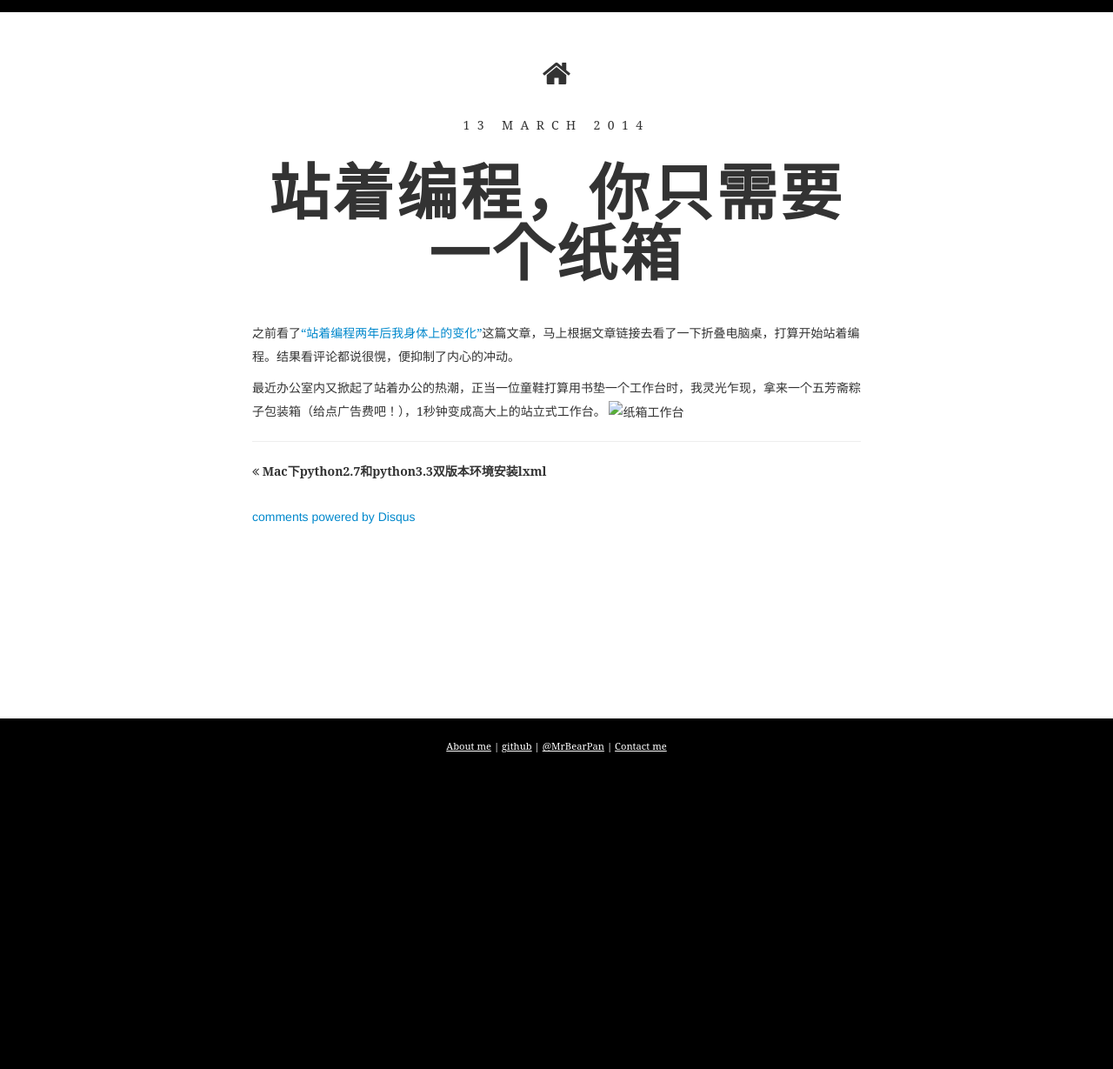
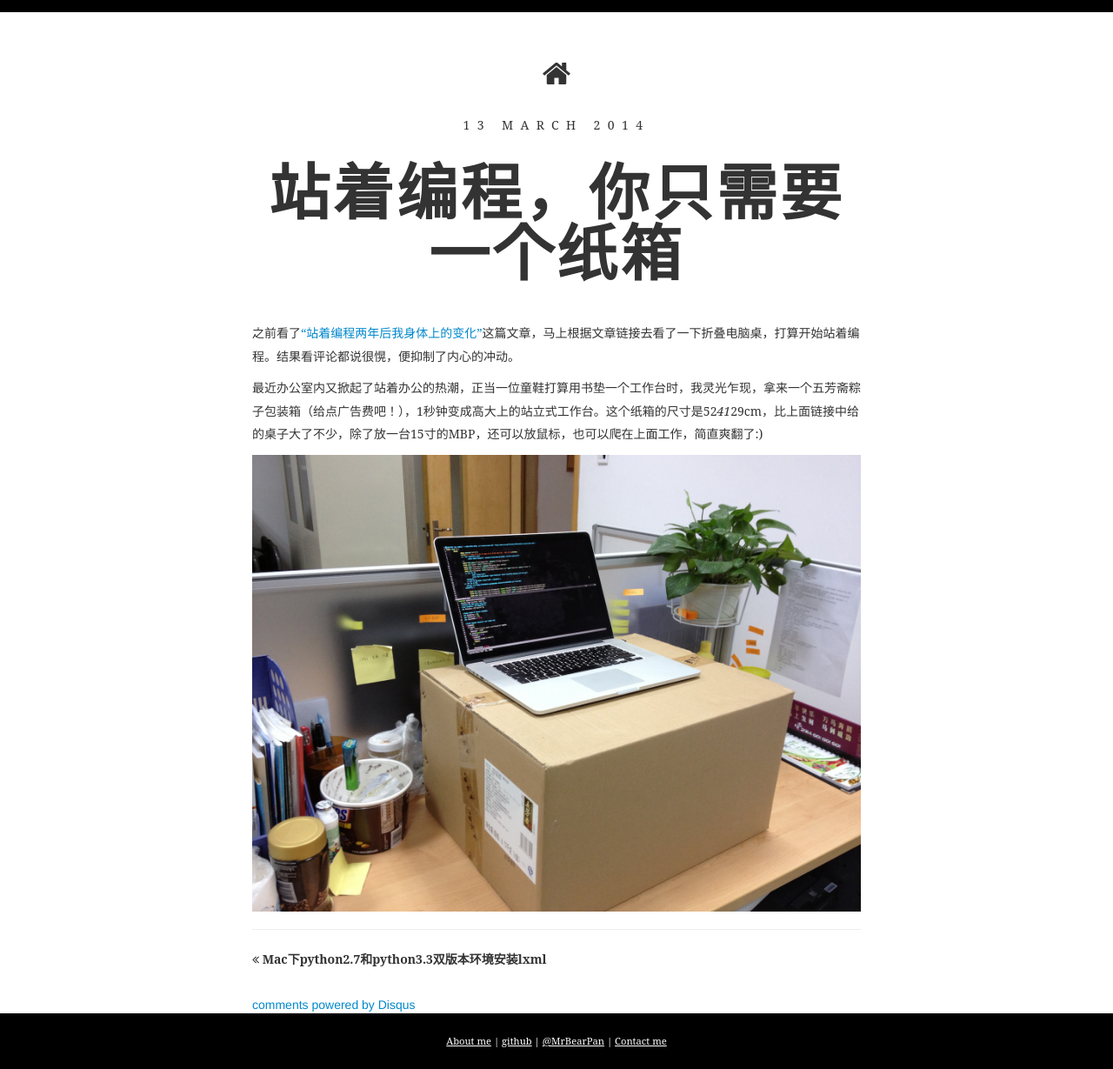
Before and after one commit to flashlib/flashlib.github.io, a Jekyll site: the page built from _posts/2014-03-13-stand-for-work.md, in a window 1280 px wide. Shown: the whole page at 87% size. Built offline with Jekyll 4.4.1, drawn with Linux system fonts in a browser that asks for light colours; some web fonts are replaced; Markdown is read by kramdown in place of the engine named in the settings; comment, search, counter and statistics services are not loaded; before the commit the page ends 900 px from its top, so only the background shows below that.

Commit message:
add image

```diff
--- a/_posts/2014-03-13-stand-for-work.md
+++ b/_posts/2014-03-13-stand-for-work.md
@@ -5,5 +5,6 @@ title: 站着编程，你只需要一个纸箱
 
 之前看了[“站着编程两年后我身体上的变化”](http://www.vaikan.com/what-happens-when-you-stand-for-2-years/)这篇文章，马上根据文章链接去看了一下折叠电脑桌，打算开始站着编程。结果看评论都说很愰，便抑制了内心的冲动。
 
-最近办公室内又掀起了站着办公的热潮，正当一位童鞋打算用书垫一个工作台时，我灵光乍现，拿来一个五芳斋粽子包装箱（给点广告费吧！），1秒钟变成高大上的站立式工作台。
-![纸箱工作台](/img/box.jpg "纸箱工作台 52*41*29cm")
+最近办公室内又掀起了站着办公的热潮，正当一位童鞋打算用书垫一个工作台时，我灵光乍现，拿来一个五芳斋粽子包装箱（给点广告费吧！），1秒钟变成高大上的站立式工作台。这个纸箱的尺寸是52*41*29cm，比上面链接中给的桌子大了不少，除了放一台15寸的MBP，还可以放鼠标，也可以爬在上面工作，简直爽翻了:)
+
+![纸箱工作台](/img/box.jpg "纸箱工作台")
```
Also changed, not shown: img/box.JPG (added).
